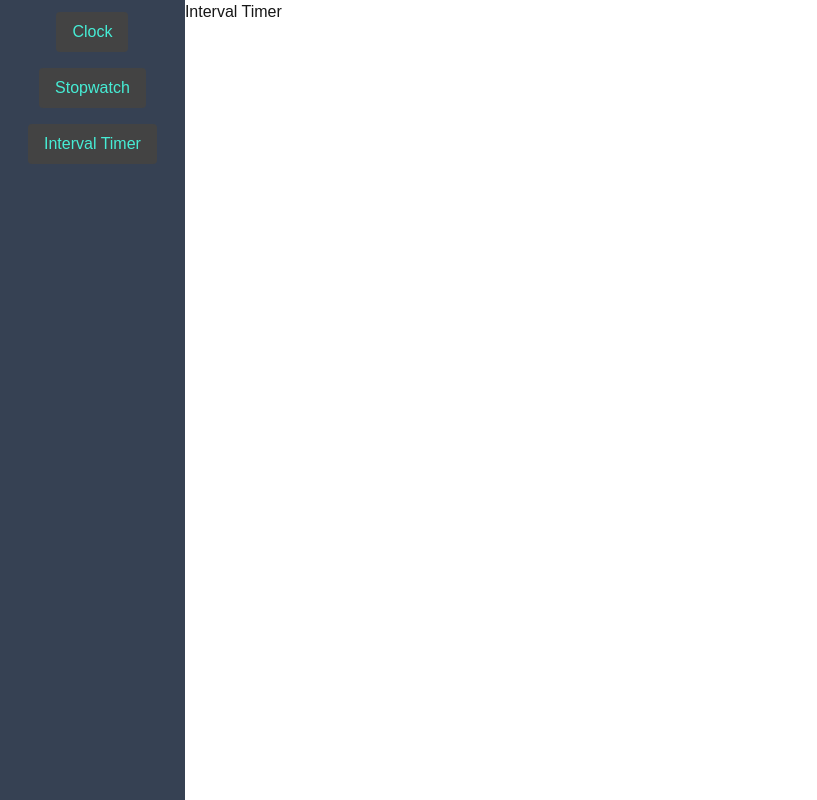
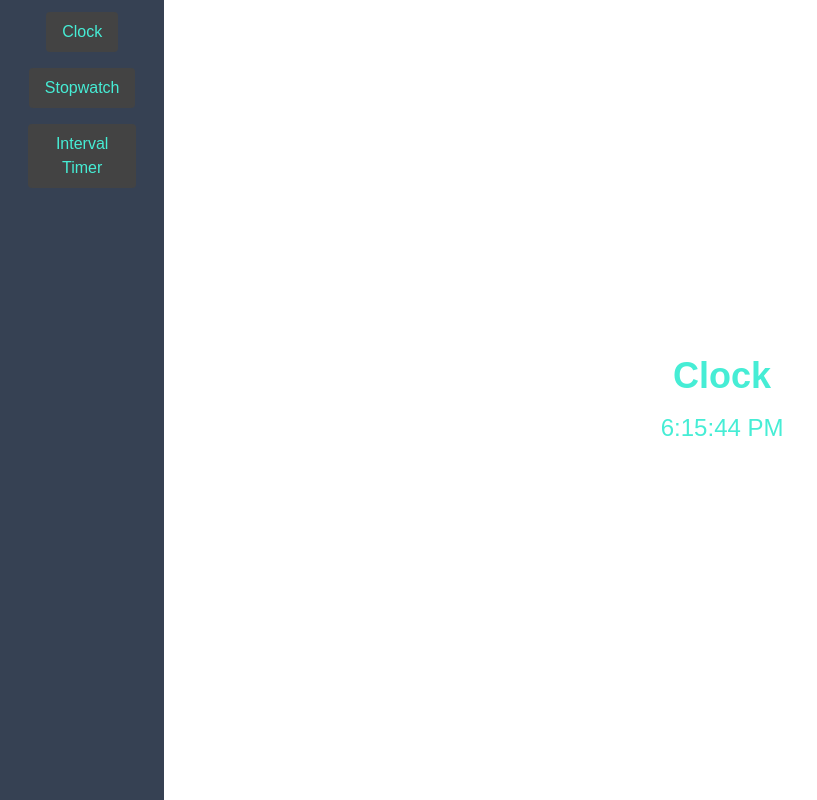
Before and after one commit to AlexCGul/React-Timers, a Next.js app: page / in a window 1280 px wide. Both pictures are taken after a click on the button "Interval Timer". Shown: the whole page, without its empty margins (0-817 px from the left). Built offline with nearby package versions, Linux system fonts and the light colour scheme.

Commit message:
Switched interval timer from a placeholder div to a proper component

```diff
--- a/Components/IntervalTimer.tsx
+++ b/Components/IntervalTimer.tsx
@@ -0,0 +1,28 @@
+"use client"
+
+
+import { useEffect, useState } from "react";
+
+
+export default function IntervalTimer() {
+
+    const [currentTime, SetTime] = useState(new Date().toLocaleTimeString());
+
+    // Update the timer every second
+    useEffect(() => {
+    const interval = setInterval(() => {
+        SetTime(new Date().toLocaleTimeString());
+    }, 1000);
+
+    return () => clearInterval(interval);
+    })
+
+  return (
+    <div className="flex flex-col items-center justify-center h-screen w-screen">
+      <h1 className="text-text text-4xl font-bold mb-4">Clock</h1>
+      <div className="text-text text-2xl">
+        {currentTime}
+      </div>
+    </div>
+  );
+}
--- a/app/page.tsx
+++ b/app/page.tsx
@@ -5,6 +5,7 @@ import Sidebar from "@/Components/Sidebar";
 import { useState } from "react";
 import { PageSwitcherContext } from "./PageSwitcherContext";
 import Stopwatch from "@/Components/Stopwatch";
+import IntervalTimer from "@/Components/IntervalTimer";
 
 
 
@@ -22,7 +23,7 @@ export default function Main ()
             usingComponent = <Stopwatch />;
             break;
         case 2:
-            usingComponent = <div>Interval Timer</div>;
+            usingComponent = <IntervalTimer />;
             break;
     }
 
```
